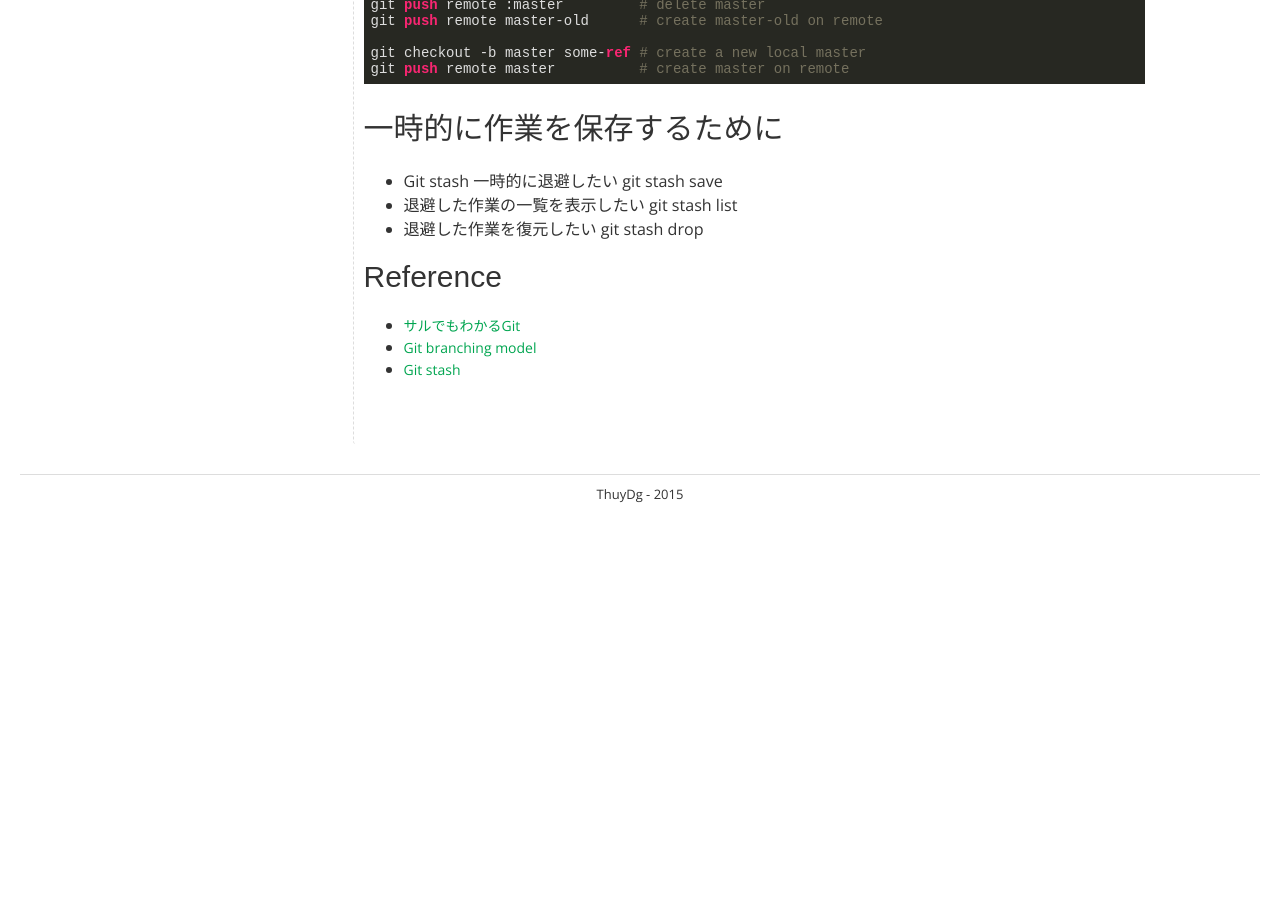
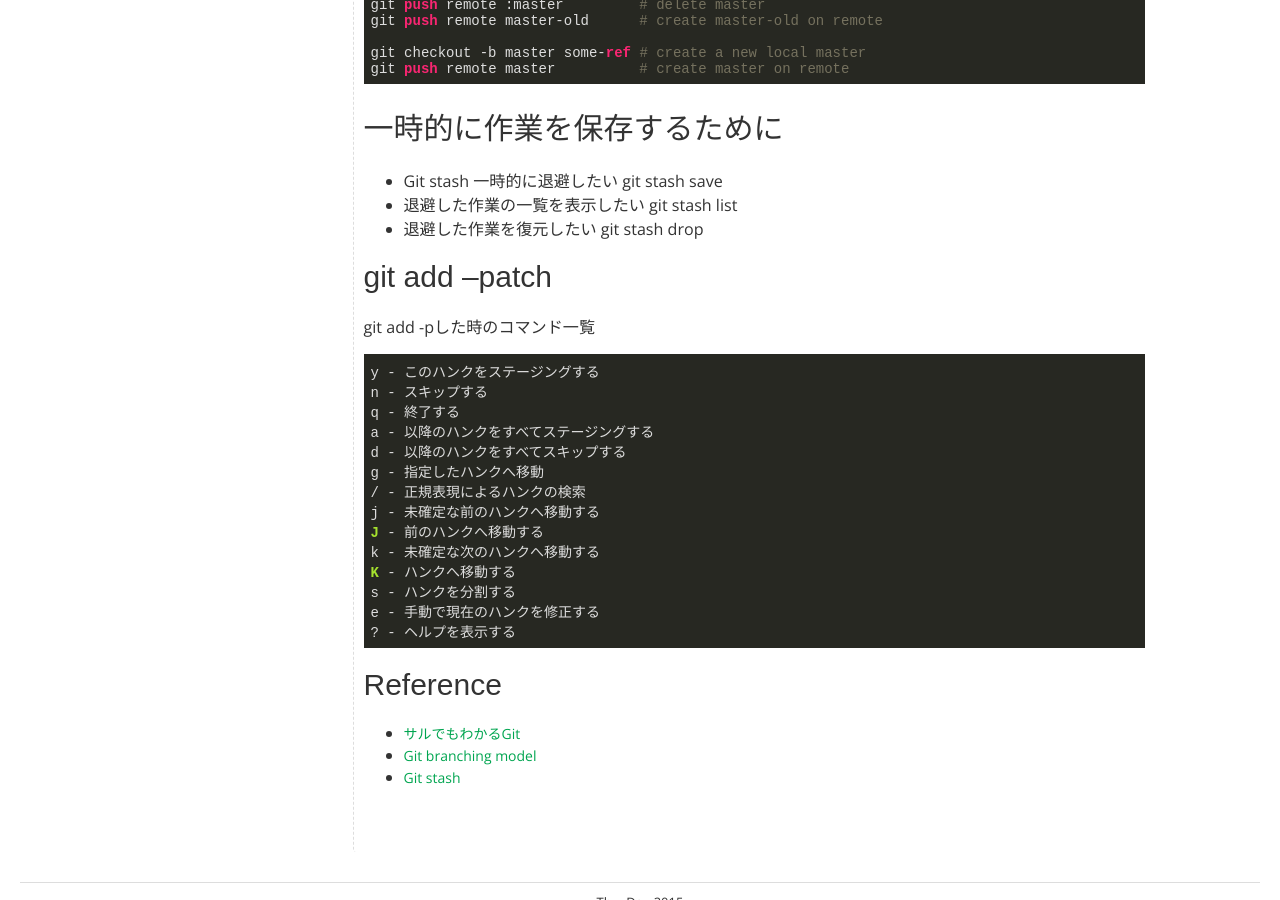
Before and after one commit to thuydg/thuydg.github.io, a Jekyll site: the page built from _posts/2013-01-15-start-bloggin.md, in a window 1280 px wide and 900 px high, scrolled down 1989 px. Built offline with Jekyll 4.4.1, drawn with Linux system fonts in a browser that asks for light colours; some web fonts are replaced; Markdown is read by kramdown in place of the engine named in the settings; comment, search, counter and statistics services are not loaded; before the commit the page ends 2502 px from its top, so only the background shows below that.

Commit message:
added sister

```diff
--- a/_posts/2013-01-15-start-bloggin.md
+++ b/_posts/2013-01-15-start-bloggin.md
@@ -110,6 +110,26 @@ git push remote master          # create master on remote
 * 退避した作業を復元したい
     git stash drop
 
+# git add --patch
+
+git add -pした時のコマンド一覧
+
+    y - このハンクをステージングする
+    n - スキップする
+    q - 終了する
+    a - 以降のハンクをすべてステージングする
+    d - 以降のハンクをすべてスキップする
+    g - 指定したハンクへ移動
+    / - 正規表現によるハンクの検索
+    j - 未確定な前のハンクへ移動する
+    J - 前のハンクへ移動する
+    k - 未確定な次のハンクへ移動する
+    K - ハンクへ移動する
+    s - ハンクを分割する
+    e - 手動で現在のハンクを修正する
+    ? - ヘルプを表示する
+
+
 # Reference
 
 * [サルでもわかるGit](http://www.backlog.jp/git-guide/reference/branch.html)
```
Also changed, not shown: _posts/2015-05-25-javascript-sample-code.md (+14 -0 lines), _posts/2015-06-03-romo-mbaas.md (added, +133 -0 lines).
